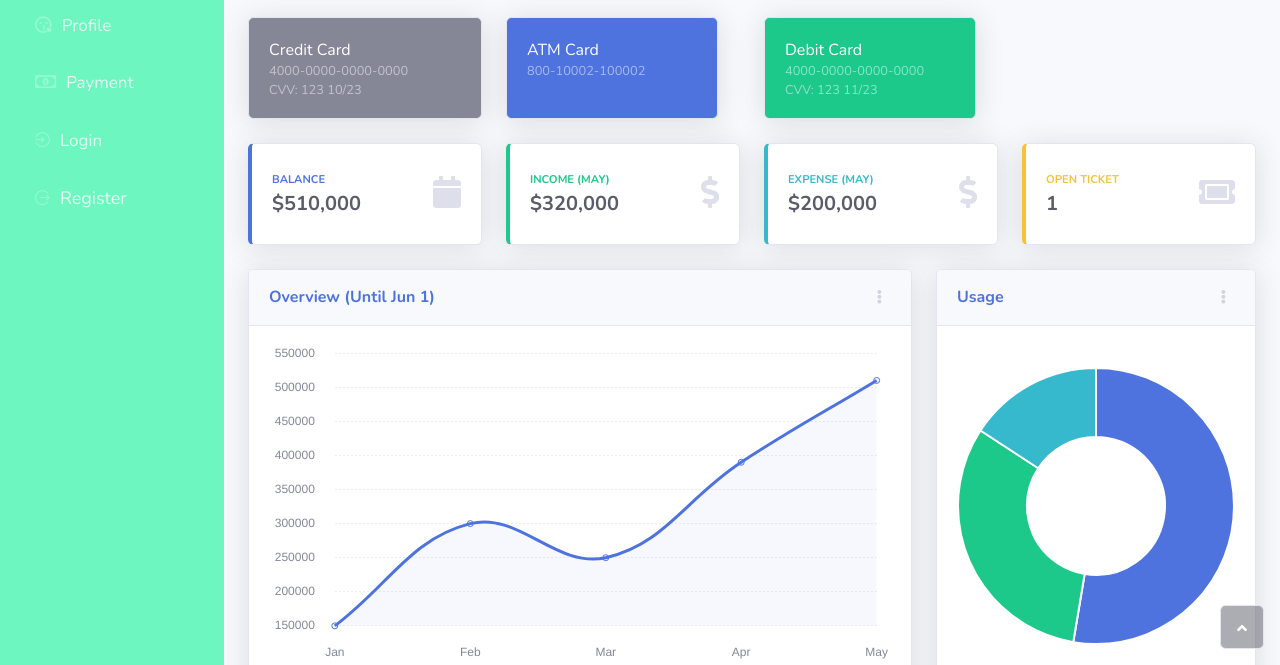
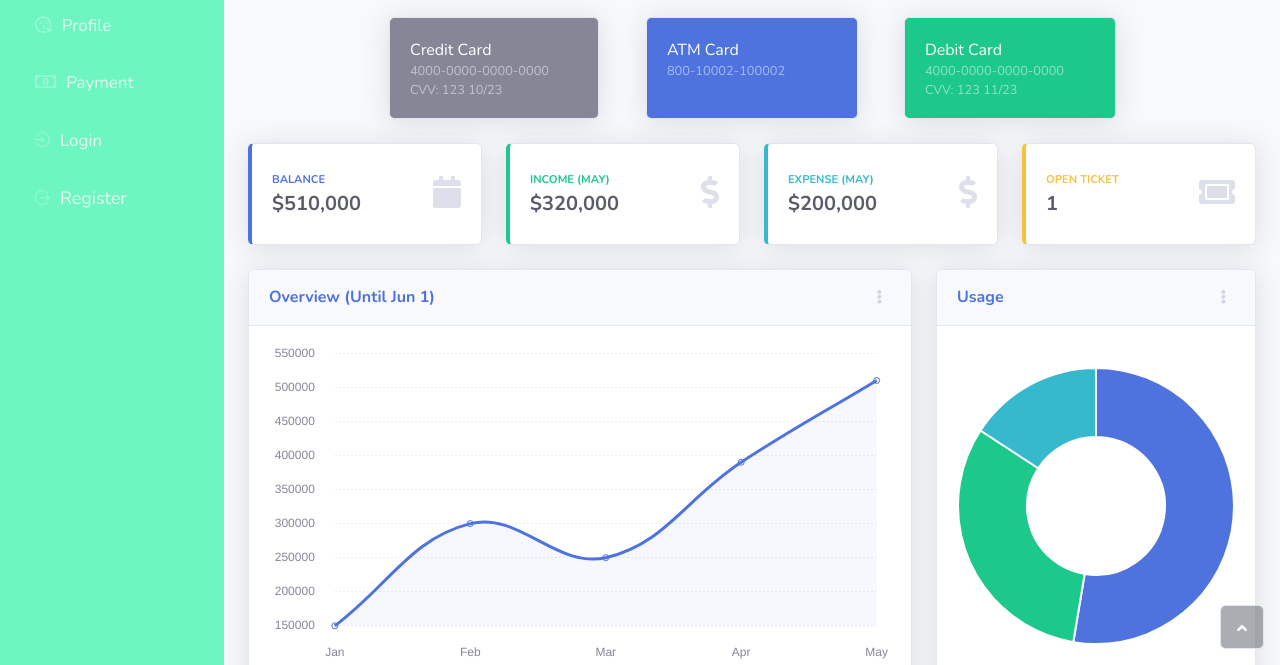
Before and after one commit to 1998code/nextBank-Theme, a plain HTML site: page index.html in a window 1280 px wide. Shown: the part 135-800 px from the top of the page. Drawn offline with nearby package versions, Linux system fonts and the light colour scheme.

Commit message:
2nd Update

```diff
--- a/index.html
+++ b/index.html
@@ -6,7 +6,7 @@
     <meta name="viewport" content="width=device-width, initial-scale=1.0, shrink-to-fit=no">
     <title>Dashboard - nextBank.</title>
     <meta name="description" content="Create a new virtual bank and provide various services.">
-    <link rel="stylesheet" href="assets/bootstrap/css/bootstrap.min.css?h=c7b1a0ef6d83462bdd607a0c2e36e519">
+    <link rel="stylesheet" href="assets/bootstrap/css/bootstrap.min.css?h=e4c03babe3ecf2b60b59970f90887eed">
     <link rel="stylesheet" href="https://fonts.googleapis.com/css?family=Nunito:200,200i,300,300i,400,400i,600,600i,700,700i,800,800i,900,900i">
     <link rel="stylesheet" href="https://fonts.googleapis.com/css?family=Open+Sans">
     <link rel="stylesheet" href="https://fonts.googleapis.com/css?family=Roboto">
@@ -141,17 +141,17 @@
             <div class="container-fluid">
                 <div class="d-sm-flex justify-content-between align-items-center mb-4">
                     <h3 class="text-dark mb-0">Welcome Back, Lisa!</h3><a class="btn btn-primary btn-sm d-none d-sm-inline-block" role="button" href="#" style="background-color: #6df6c0;"><i class="fas fa-download fa-sm text-white-50"></i>&nbsp;Generate Report</a></div>
-                <div class="row">
-                    <div class="col-md-6 col-xl-3 mb-4">
-                        <div class="card text-white bg-secondary shadow">
-                            <div class="card-body" style="height: 100px;">
+                <div class="row d-xl-flex justify-content-xl-center">
+                    <div class="col-md-6 col-xl-3 d-xl-flex justify-content-xl-center mb-4">
+                        <div class="card text-white bg-secondary shadow" style="width: 210.25px;">
+                            <div class="card-body" style="height: 100px;width: 210.25px;">
                                 <p class="m-0">Credit Card</p>
                                 <p class="text-white-50 small m-0">4000-0000-0000-0000</p>
                                 <p class="text-white-50 small m-0">CVV: 123 10/23</p>
                             </div>
                         </div>
                     </div>
-                    <div class="col-md-6 col-xl-3 mb-4">
+                    <div class="col-md-6 col-xl-3 d-xl-flex justify-content-xl-center mb-4">
                         <div class="card text-white bg-primary shadow" style="width: 212.25px;">
                             <div class="card-body" style="height: 100px;">
                                 <p class="m-0">ATM Card</p>
@@ -159,7 +159,7 @@
                             </div>
                         </div>
                     </div>
-                    <div class="col-md-6 col-xl-3 mb-4">
+                    <div class="col-md-6 col-xl-3 d-xl-flex justify-content-xl-center mb-4">
                         <div class="card text-white bg-success shadow" style="width: 212.25px;">
                             <div class="card-body" style="height: 100px;">
                                 <p class="m-0">Debit Card</p>
```
Also changed, not shown: 404.html (+1 -1 lines), blank.html (+1 -1 lines), forgot-password.html (+1 -1 lines), login.html (+1 -1 lines), profile.html (+1 -1 lines), register.html (+1 -1 lines), table.html (+1 -1 lines).
